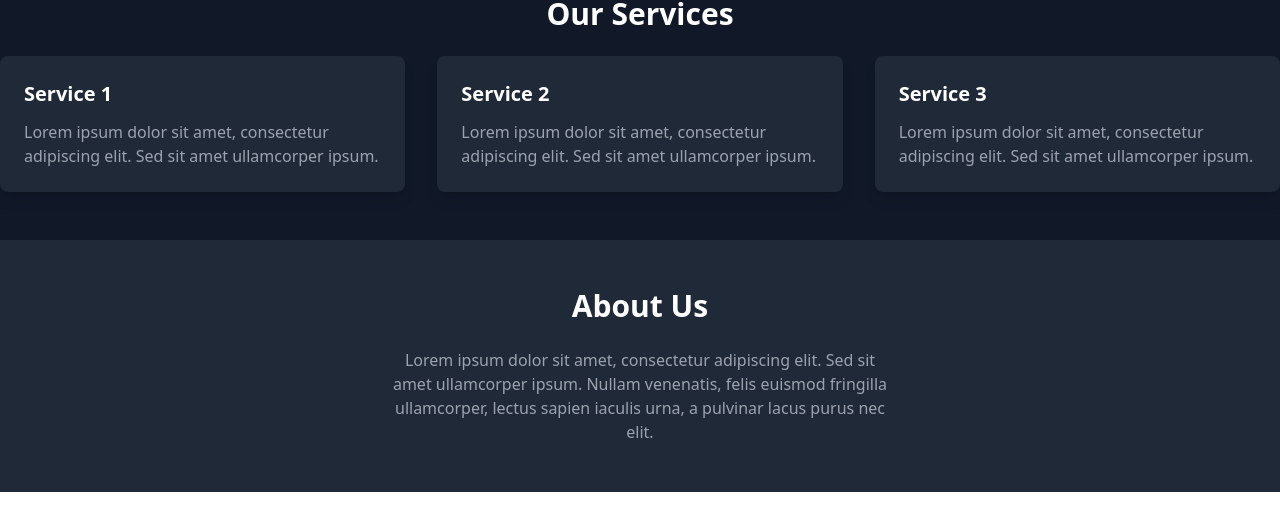
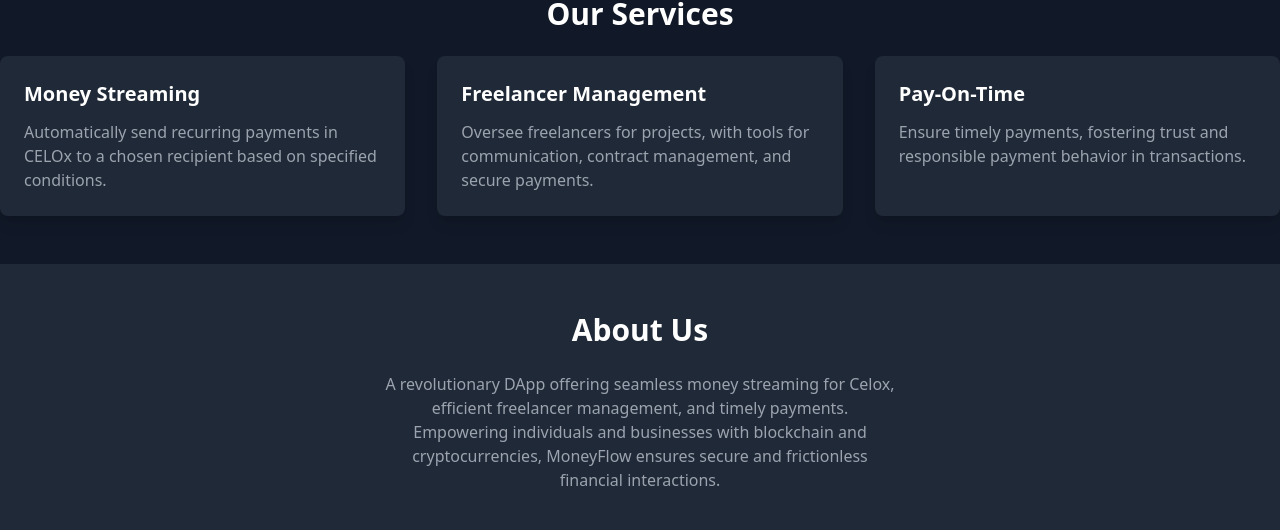
Before and after one commit to Ronexlemon/GigPro, a React (Vite) app in the folder client/GigPro/: page / in a window 1280 px wide. Shown: the part 852-1382 px from the top of the page. Before the commit the page ends 1344 px from the top, so only its background shows below. Built offline with nearby package versions, Linux system fonts and the light colour scheme; what @web3modal/ethereum, wagmi would draw is missing.

Commit message:
services

```diff
--- a/client/GigPro/src/Pages/Home.jsx
+++ b/client/GigPro/src/Pages/Home.jsx
@@ -29,28 +29,25 @@ const Home = () => {
         <div className="grid grid-cols-1 gap-8 md:grid-cols-2 lg:grid-cols-3">
           {/* Service Card 1 */}
           <div className="bg-gray-800 p-6 rounded-lg shadow-lg">
-            <h3 className="text-xl font-semibold mb-3">Service 1</h3>
+            <h3 className="text-xl font-semibold mb-3">Money Streaming </h3>
             <p className="text-gray-400">
-              Lorem ipsum dolor sit amet, consectetur adipiscing elit. Sed sit
-              amet ullamcorper ipsum.
+            Automatically send recurring payments in CELOx to a chosen recipient based on specified conditions.
             </p>
           </div>
 
           {/* Service Card 2 */}
           <div className="bg-gray-800 p-6 rounded-lg shadow-lg">
-            <h3 className="text-xl font-semibold mb-3">Service 2</h3>
+            <h3 className="text-xl font-semibold mb-3">Freelancer Management </h3>
             <p className="text-gray-400">
-              Lorem ipsum dolor sit amet, consectetur adipiscing elit. Sed sit
-              amet ullamcorper ipsum.
+            Oversee freelancers for projects, with tools for communication, contract management, and secure payments.
             </p>
           </div>
 
           {/* Service Card 3 */}
           <div className="bg-gray-800 p-6 rounded-lg shadow-lg">
-            <h3 className="text-xl font-semibold mb-3">Service 3</h3>
+            <h3 className="text-xl font-semibold mb-3">Pay-On-Time</h3>
             <p className="text-gray-400">
-              Lorem ipsum dolor sit amet, consectetur adipiscing elit. Sed sit
-              amet ullamcorper ipsum.
+            Ensure timely payments, fostering trust and responsible payment behavior in transactions.
             </p>
           </div>
         </div>
@@ -60,10 +57,7 @@ const Home = () => {
         <div className="text-center">
           <h2 className="text-3xl font-semibold mb-6">About Us</h2>
           <p className="text-gray-400 max-w-lg mx-auto">
-            Lorem ipsum dolor sit amet, consectetur adipiscing elit. Sed sit
-            amet ullamcorper ipsum. Nullam venenatis, felis euismod fringilla
-            ullamcorper, lectus sapien iaculis urna, a pulvinar lacus purus nec
-            elit.
+          A revolutionary DApp offering seamless money streaming for Celox, efficient freelancer management, and timely payments. Empowering individuals and businesses with blockchain and cryptocurrencies, MoneyFlow ensures secure and frictionless financial interactions.
           </p>
         </div>
       </div>
```
